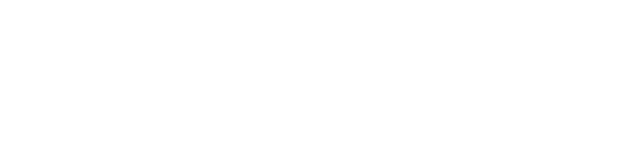
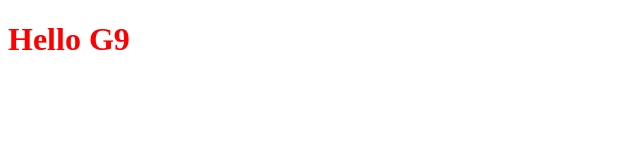
Before and after one commit to lina-jamal/helloWorld, a plain HTML site: page index.html in a window 1280 px wide. Shown: the whole page, without its empty margins (0-640 px from the left). Drawn offline with Linux system fonts and the light colour scheme.

Commit message:
adding header

```diff
--- a/index.html
+++ b/index.html
@@ -6,5 +6,7 @@
     <title>Document</title>
     <link rel="stylesheet" href="./style.css" />
   </head>
-  <body></body>
+  <body>
+    <h1 class="header">Hello G9</h1>
+  </body>
 </html>
--- a/style.css
+++ b/style.css
@@ -0,0 +1,4 @@
+.header {
+  color: red;
+  font-size: 20;
+}
```
